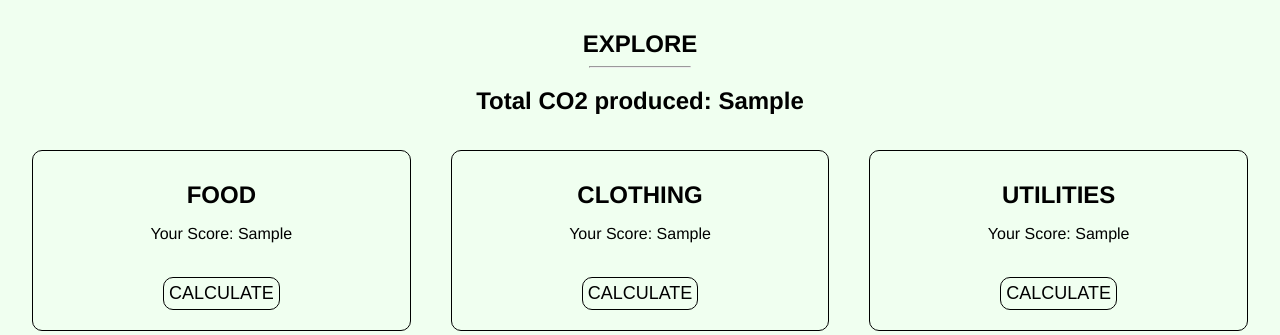
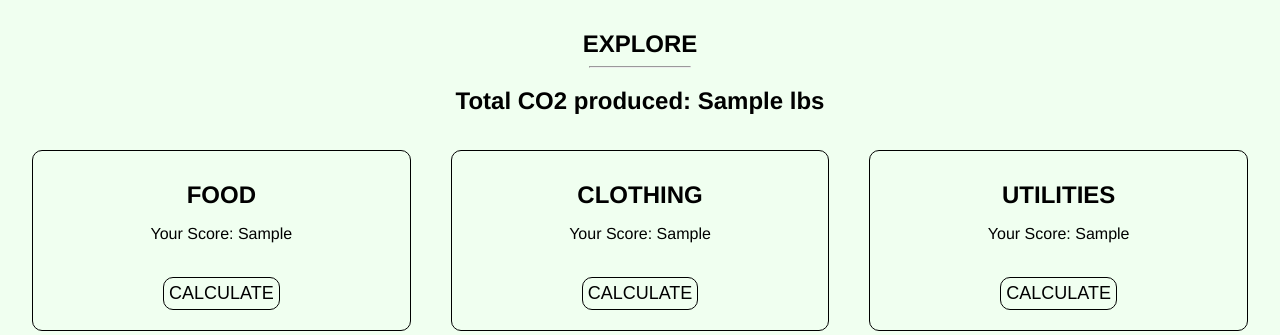
Before and after one commit to ryanlee4761/Carbometer, a Flask app: template templates/index.html in a window 1280 px wide. Shown: the part 726-1061 px from the top of the page. Run offline with Flask 2, Linux system fonts and the light colour scheme; the template is opened without the code that fills it: most values are stand-ins (such as "Sample title", 1, 10 or a date in 2020).

Commit message:
Update index.html

```diff
--- a/templates/index.html
+++ b/templates/index.html
@@ -29,7 +29,7 @@
 <hr>
 {% if totalco2 != None %}
 <h2>
-  Total CO2 produced: {{ totalco2 }}
+  Total CO2 produced: {{ totalco2 }} lbs
 </h2>
 {% else %}
 <p class="caption">
```
